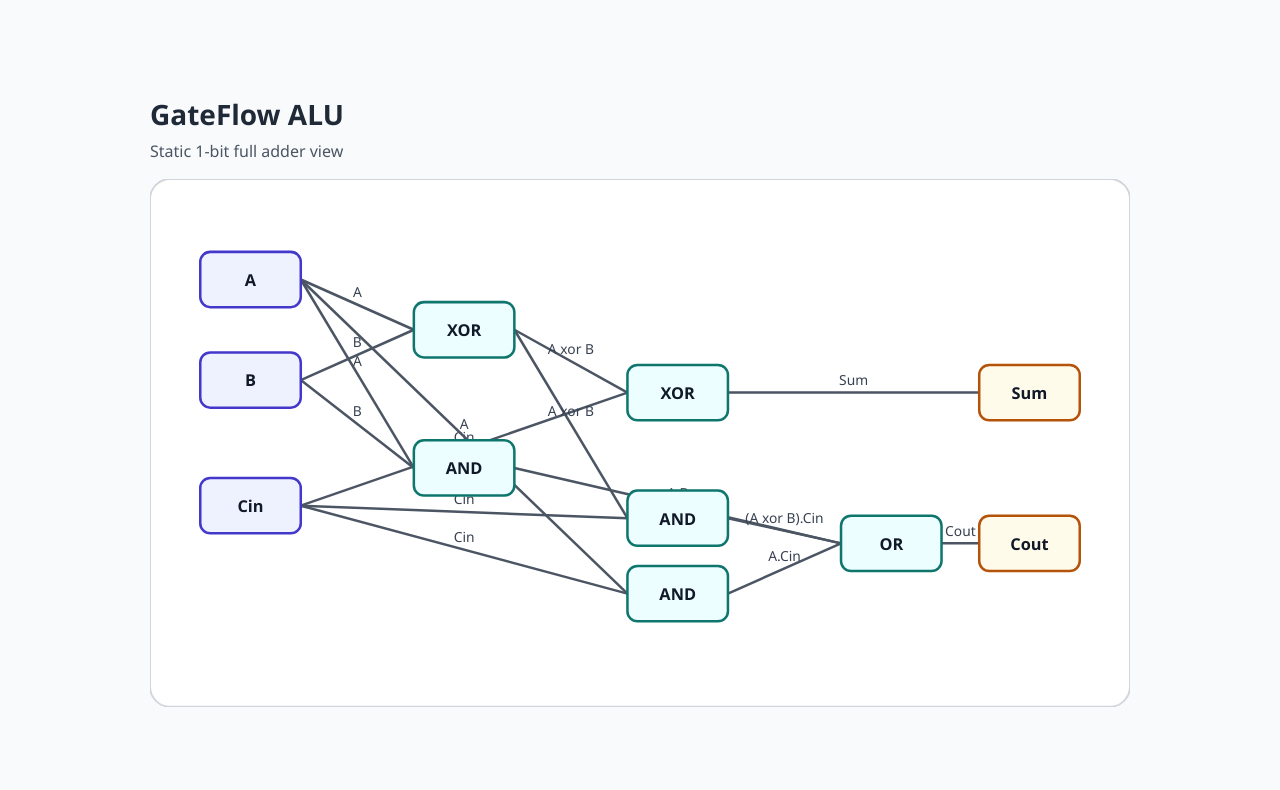
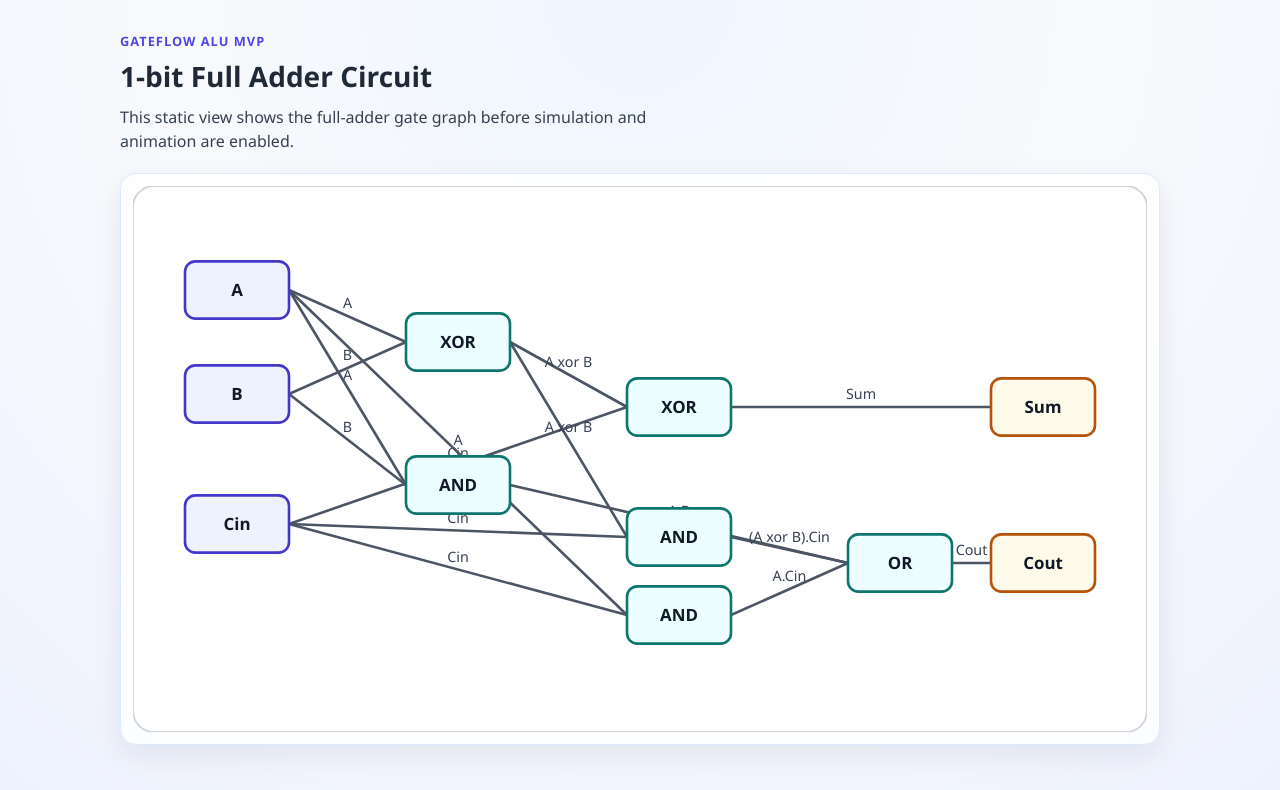
Before and after one commit to Picminmin/GateFlow-ALU, a React (Vite) app: page / in a window 1280 px wide. Shown: the top 790 px of the page. Built offline with nearby package versions, Linux system fonts and the light colour scheme.

Commit message:
Improve educational layout for static view

```diff
--- a/src/App.tsx
+++ b/src/App.tsx
@@ -4,9 +4,16 @@ import { fullAdderStaticCircuit } from './circuits/fullAdder';
 function App() {
   return (
     <main className="app-shell">
-      <h1>GateFlow ALU</h1>
-      <p>Static 1-bit full adder view</p>
-      <CircuitViewport circuit={fullAdderStaticCircuit} />
+      <header className="app-header">
+        <p className="app-eyebrow">GateFlow ALU MVP</p>
+        <h1>1-bit Full Adder Circuit</h1>
+        <p className="app-description">
+          This static view shows the full-adder gate graph before simulation and animation are enabled.
+        </p>
+      </header>
+      <section className="circuit-card">
+        <CircuitViewport circuit={fullAdderStaticCircuit} />
+      </section>
     </main>
   );
 }
--- a/src/index.css
+++ b/src/index.css
@@ -16,23 +16,45 @@ body {
 
 #root {
   min-height: 100vh;
-  display: grid;
-  place-items: center;
-  padding: 1.5rem;
+  padding: 2rem 1rem;
+  background: radial-gradient(circle at top, #eff6ff 0%, #f8fafc 45%, #eef2ff 100%);
 }
 
 .app-shell {
-  width: min(980px, 100%);
+  width: min(1040px, 100%);
+  margin: 0 auto;
+}
+
+.app-header {
+  margin-bottom: 1.25rem;
+}
+
+.app-eyebrow {
+  margin: 0;
+  font-size: 0.8rem;
+  letter-spacing: 0.08em;
+  text-transform: uppercase;
+  color: #4f46e5;
+  font-weight: 700;
 }
 
 .app-shell h1 {
-  margin: 0;
+  margin: 0.25rem 0 0.5rem;
   font-size: 1.75rem;
 }
 
-.app-shell p {
-  margin: 0.25rem 0 1rem;
-  color: #4b5563;
+.app-description {
+  margin: 0;
+  color: #374151;
+  max-width: 60ch;
+}
+
+.circuit-card {
+  background: rgba(255, 255, 255, 0.88);
+  border: 1px solid #dbeafe;
+  border-radius: 16px;
+  padding: 0.75rem;
+  box-shadow: 0 10px 30px rgba(15, 23, 42, 0.08);
 }
 
 .circuit-viewport {
```
Also changed, not shown: 1 other file (tests, documents, lock files or other folders).
